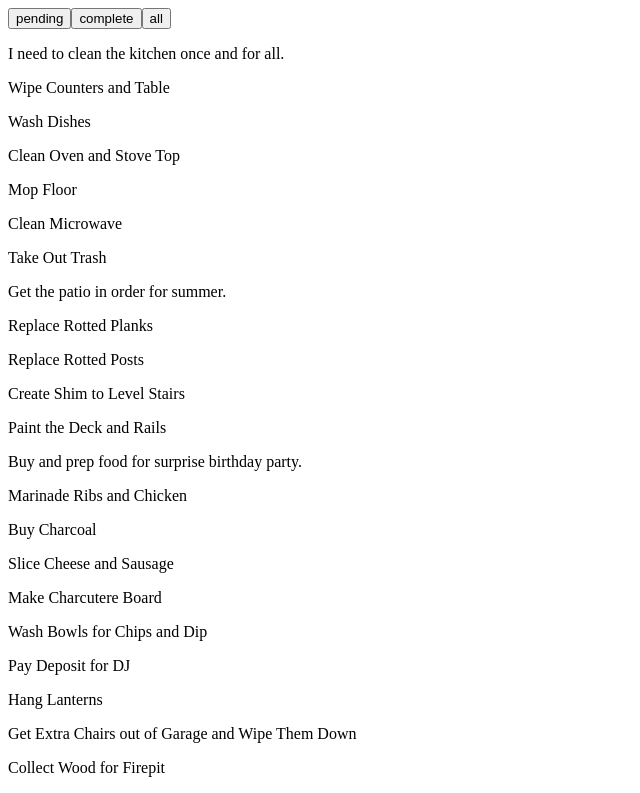
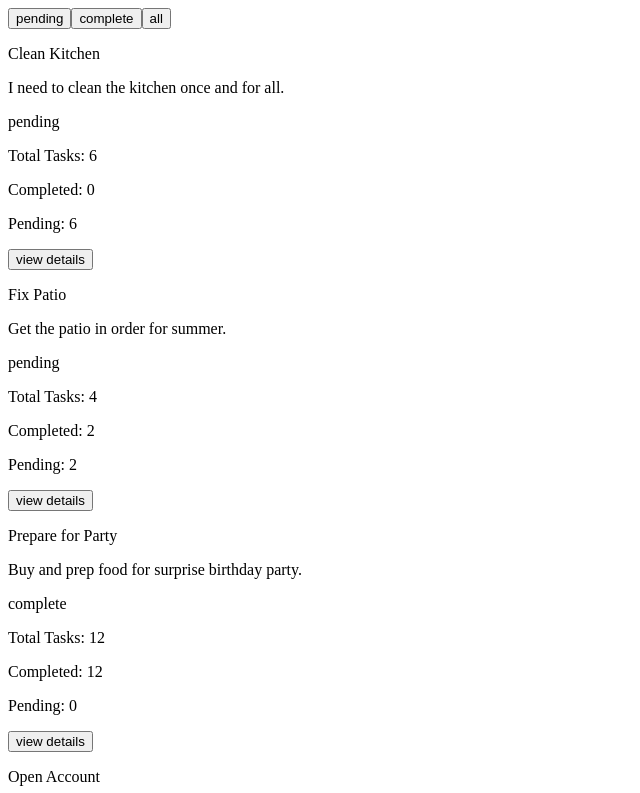
Before and after one commit to Optiq01/kadince-assessment-project, an Angular app: page / in a window 1280 px wide. Shown: the top 793 px of the page, without its empty margins (0-640 px from the left). Built offline with nearby package versions, Linux system fonts and the light colour scheme.

Commit message:
added feature to toggle between todo summary and todo detail components

```diff
--- a/src/app/components/todo-list/todo-item/todo-detail/todo-detail.component.html
+++ b/src/app/components/todo-list/todo-item/todo-detail/todo-detail.component.html
@@ -1,2 +1,3 @@
 <p class="descriptionText">{{Description}}</p>
 <p *ngFor="let a of Tasks">{{a.task}}</p>
+<button type="button" (click)="toggleSummary()">back</button>
--- a/src/app/components/todo-list/todo-item/todo-detail/todo-detail.component.ts
+++ b/src/app/components/todo-list/todo-item/todo-detail/todo-detail.component.ts
@@ -1,4 +1,4 @@
-import { Component, Input } from '@angular/core';
+import { Component, EventEmitter, Input, Output } from '@angular/core';
 import { TaskInterface } from '@site-types';
 
 @Component({
@@ -8,7 +8,10 @@ import { TaskInterface } from '@site-types';
 })
 export class TodoDetailComponent{
 
-  @Input() Description! : string;
-  @Input() Tasks!       : TaskInterface[];
+  @Input() Description!   : string;
+  @Input() Tasks!         : TaskInterface[];
+  @Output() ToggleSummary : EventEmitter<boolean> = new EventEmitter();
+
+  public toggleSummary(): void { this.ToggleSummary.emit(false); }
 
 }
--- a/src/app/components/todo-list/todo-item/todo-item.component.html
+++ b/src/app/components/todo-list/todo-item/todo-item.component.html
@@ -1,8 +1,14 @@
-<!--<todo-summary
+<todo-summary
     [Title]="ToDoItem.title"
     [Description]="ToDoItem.description"
     [Status]="ToDoItem.status"
     [TaskStatus]="ToDoItem.taskStatus"
-></todo-summary>-->
+    (ToggleDetail)="toggleView($event)"
+></todo-summary>
 
-<todo-detail [Description]="ToDoItem.description" [Tasks]="ToDoItem.tasks"></todo-detail>
+<todo-detail
+    *ngIf="ViewToggle"
+    [Description]="ToDoItem.description"
+    [Tasks]="ToDoItem.tasks"
+    (ToggleSummary)="toggleView($event)"
+></todo-detail>
--- a/src/app/components/todo-list/todo-item/todo-item.component.ts
+++ b/src/app/components/todo-list/todo-item/todo-item.component.ts
@@ -8,8 +8,11 @@ import { ToDoItemInterface } from '@site-types';
 })
 export class TodoItemComponent{
 
-  @Input() ToDoItem!: ToDoItemInterface;
+  @Input() ToDoItem! : ToDoItemInterface;
+  ViewToggle         : boolean = false;
 
   constructor() { }
 
+  public toggleView(state: boolean): void { this.ViewToggle = state; }
+
 }
--- a/src/app/components/todo-list/todo-item/todo-summary/todo-summary.component.html
+++ b/src/app/components/todo-list/todo-item/todo-summary/todo-summary.component.html
@@ -15,3 +15,4 @@
         Pending: {{TaskStatus.pendingTasks}}
     </p>
 </article>
+<button type="button" (click)="toggleDetail()">view details</button>
--- a/src/app/components/todo-list/todo-item/todo-summary/todo-summary.component.ts
+++ b/src/app/components/todo-list/todo-item/todo-summary/todo-summary.component.ts
@@ -1,4 +1,4 @@
-import { Component, Input} from '@angular/core';
+import { Component, EventEmitter, Input, Output} from '@angular/core';
 import { TaskStatusInterface, TaskType } from '@site-types';
 
 @Component({
@@ -8,9 +8,12 @@ import { TaskStatusInterface, TaskType } from '@site-types';
 })
 export class TodoSummaryComponent{
 
-  @Input() Title!       : string;
-  @Input() Description! : string;
-  @Input() Status!      : TaskType;
-  @Input() TaskStatus!  : TaskStatusInterface;
+  @Input() Title!        : string;
+  @Input() Description!  : string;
+  @Input() Status!       : TaskType;
+  @Input() TaskStatus!   : TaskStatusInterface;
+  @Output() ToggleDetail : EventEmitter<boolean> = new EventEmitter();
+
+  public toggleDetail(): void{ this.ToggleDetail.emit(true); }
 
 }
```
